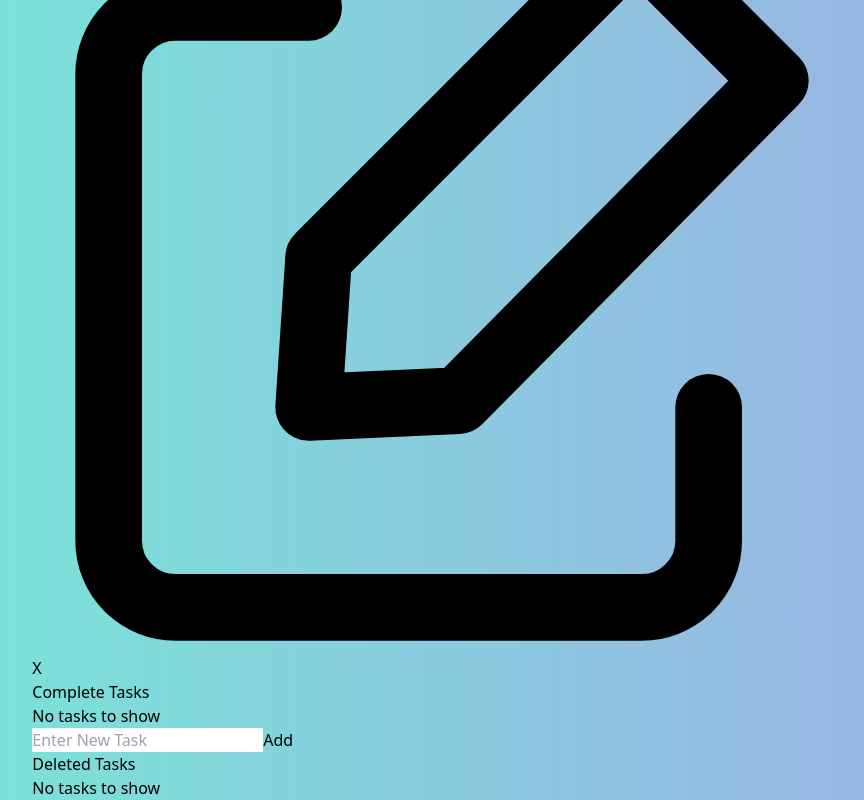
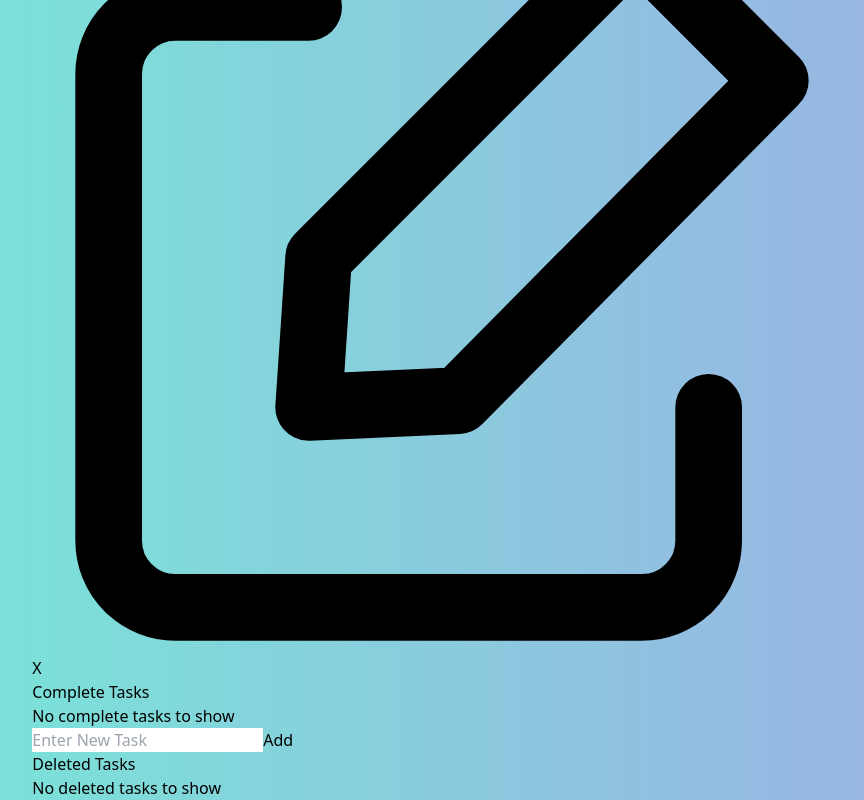
Before and after one commit to hasansfzn/to_do_app, a Vue app: page / in a window 1280 px wide. Shown: the part 2688-3488 px from the top of the page, without its empty margins (203-1067 px from the left). Built offline with nearby package versions, Linux system fonts and the light colour scheme.

Commit message:
title added for each tasks column

```diff
--- a/src/components/ToDoList.vue
+++ b/src/components/ToDoList.vue
@@ -12,7 +12,7 @@ defineProps({
   <section class="bg-slate-100 shadow-lg shadow-gray-500/50 p-3 rounded-lg">
     <h2 class="my-2 pb-3 font-bold text-gray-800 text-center">{{ title }}</h2>
     <p v-show="!tasks.length" class="text-gray-700 text-semibold text-center">
-      No tasks to show
+      No {{ title.toLocaleLowerCase() }} to show
     </p>
     <div>
       <ul class="divide-y divide-blue-200 hover:divide-blue-300 space-y-2">
```
